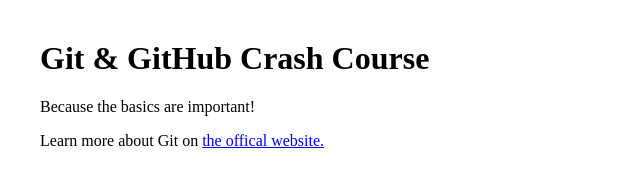
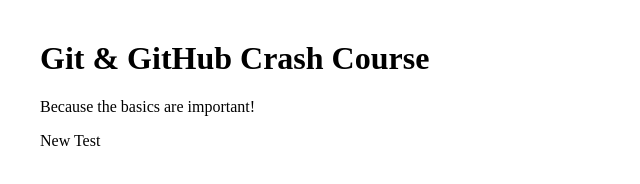
Before and after one commit to OnelioViera/git-github-course, a plain HTML site: page index.html in a window 1280 px wide. Shown: the whole page, without its empty margins (0-640 px from the left). Drawn offline with Linux system fonts and the light colour scheme.

Commit message:
udated index.html file

```diff
--- a/index.html
+++ b/index.html
@@ -10,6 +10,6 @@
   <body>
     <h1>Git & GitHub Crash Course</h1>
     <p>Because the basics are important!</p>
-    <p>Learn more about Git on <a href="https://git-scm.com/book/en/v2">the offical website.</a></p>
+    <p>New Test</p>
   </body>
 </html>
```
